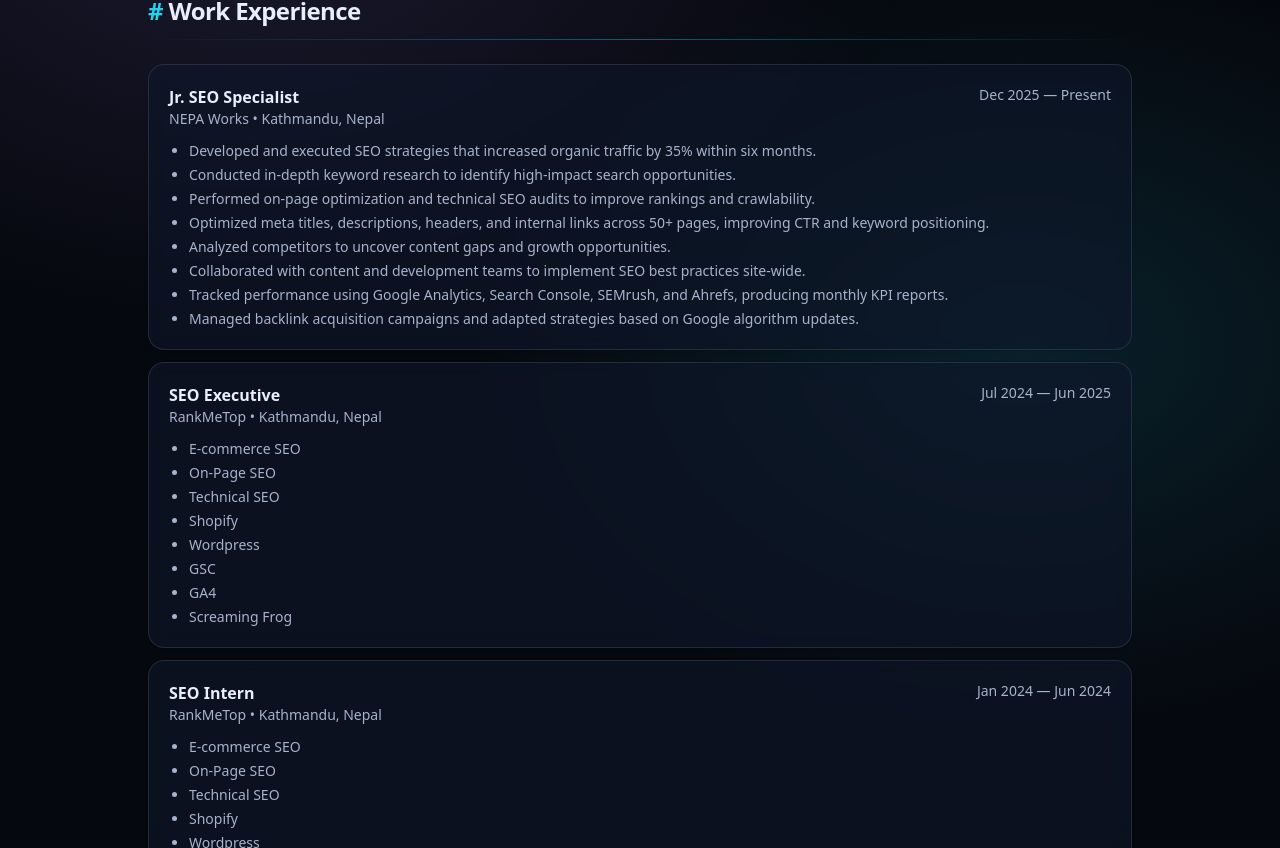
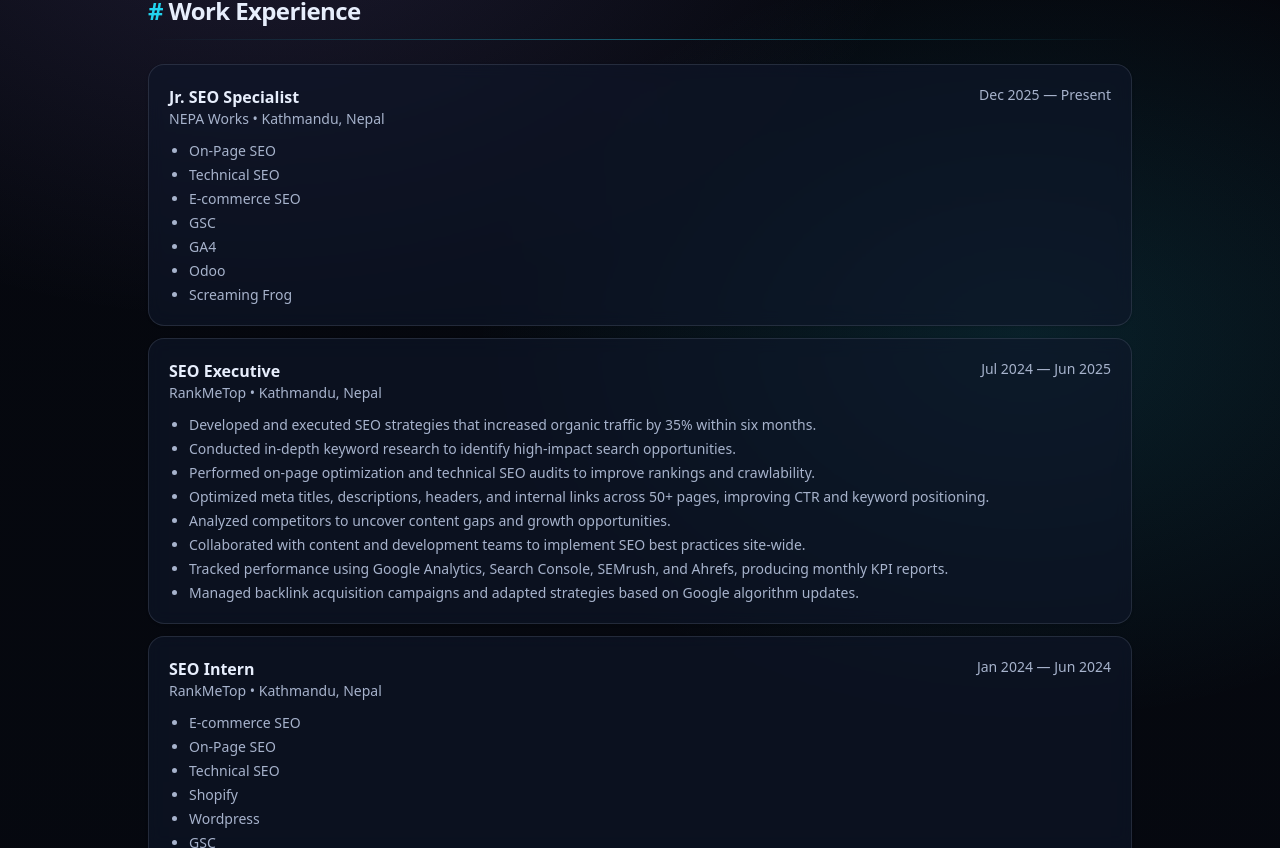
Before and after one commit to rajeshtudu/Portfolio, a React (Vite) app: page / in a window 1280 px wide. Shown: the part 572-1420 px from the top of the page. Built offline with nearby package versions, Linux system fonts and the light colour scheme.

Commit message:
resume updated

```diff
--- a/src/data/content.js
+++ b/src/data/content.js
@@ -79,6 +79,23 @@
     start: "Dec 2025",
     end: "Present",
     bullets: [
+      "On-Page SEO",
+      "Technical SEO",
+      "E-commerce SEO",
+      "GSC",
+      "GA4",
+      "Odoo",
+      "Screaming Frog"
+    ],
+    link: "https://www.nepa.works/",
+  },
+  {
+    role: "SEO Executive",
+    company: "RankMeTop",
+    location: "Kathmandu, Nepal",
+    start: "Jul 2024",
+    end: "Jun 2025",
+    bullets: [
       "Developed and executed SEO strategies that increased organic traffic by 35% within six months.",
       "Conducted in-depth keyword research to identify high-impact search opportunities.",
       "Performed on-page optimization and technical SEO audits to improve rankings and crawlability.",
@@ -88,15 +105,6 @@
       "Tracked performance using Google Analytics, Search Console, SEMrush, and Ahrefs, producing monthly KPI reports.",
       "Managed backlink acquisition campaigns and adapted strategies based on Google algorithm updates."
     ],
-    link: "https://www.nepa.works/",
-  },
-  {
-    role: "SEO Executive",
-    company: "RankMeTop",
-    location: "Kathmandu, Nepal",
-    start: "Jul 2024",
-    end: "Jun 2025",
-    bullets: ["E-commerce SEO", "On-Page SEO", "Technical SEO", "Shopify", "Wordpress", "GSC", "GA4", "Screaming Frog"],
     link: "https://rankmetop.net/",
   },
   {
```
